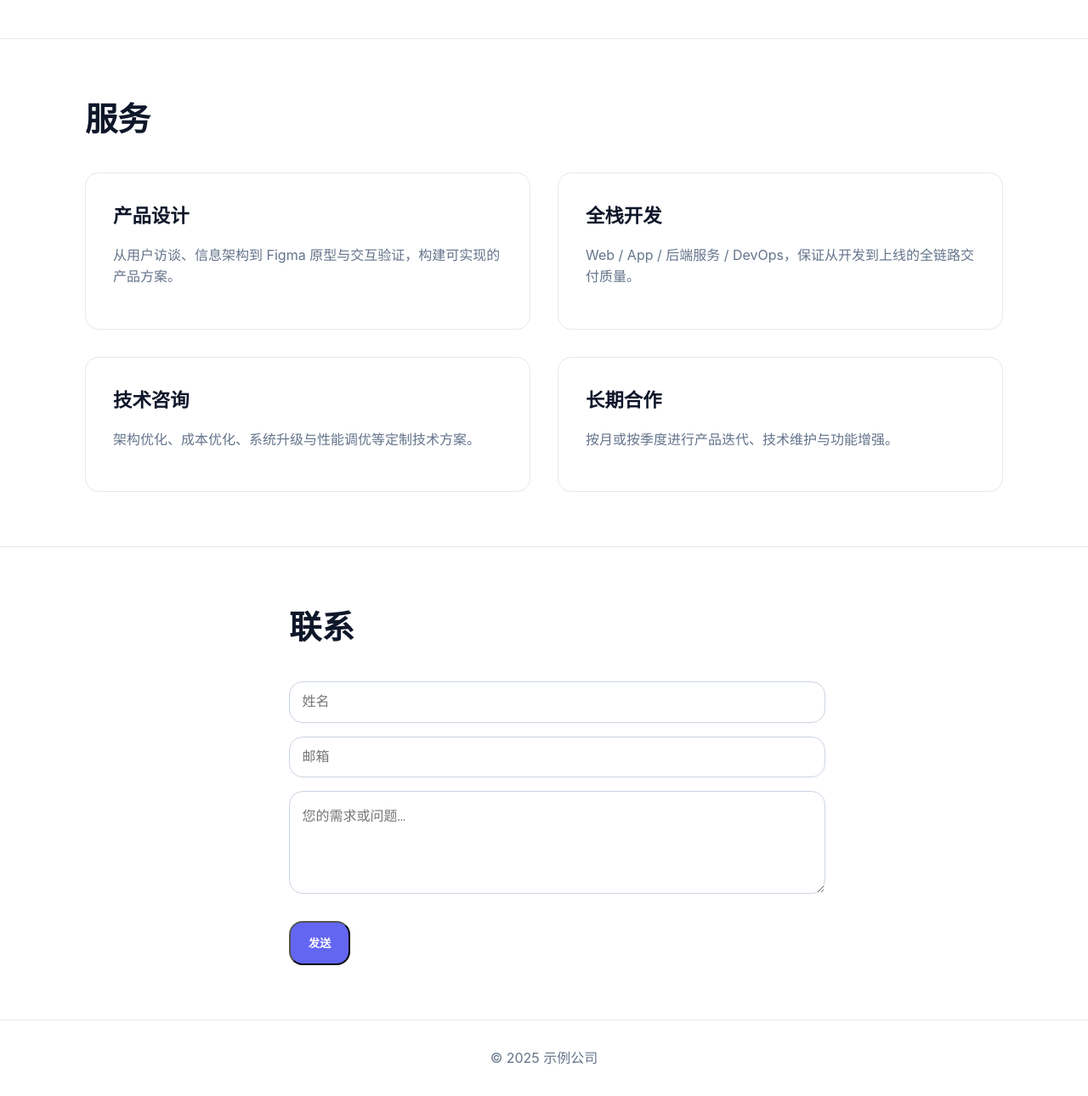
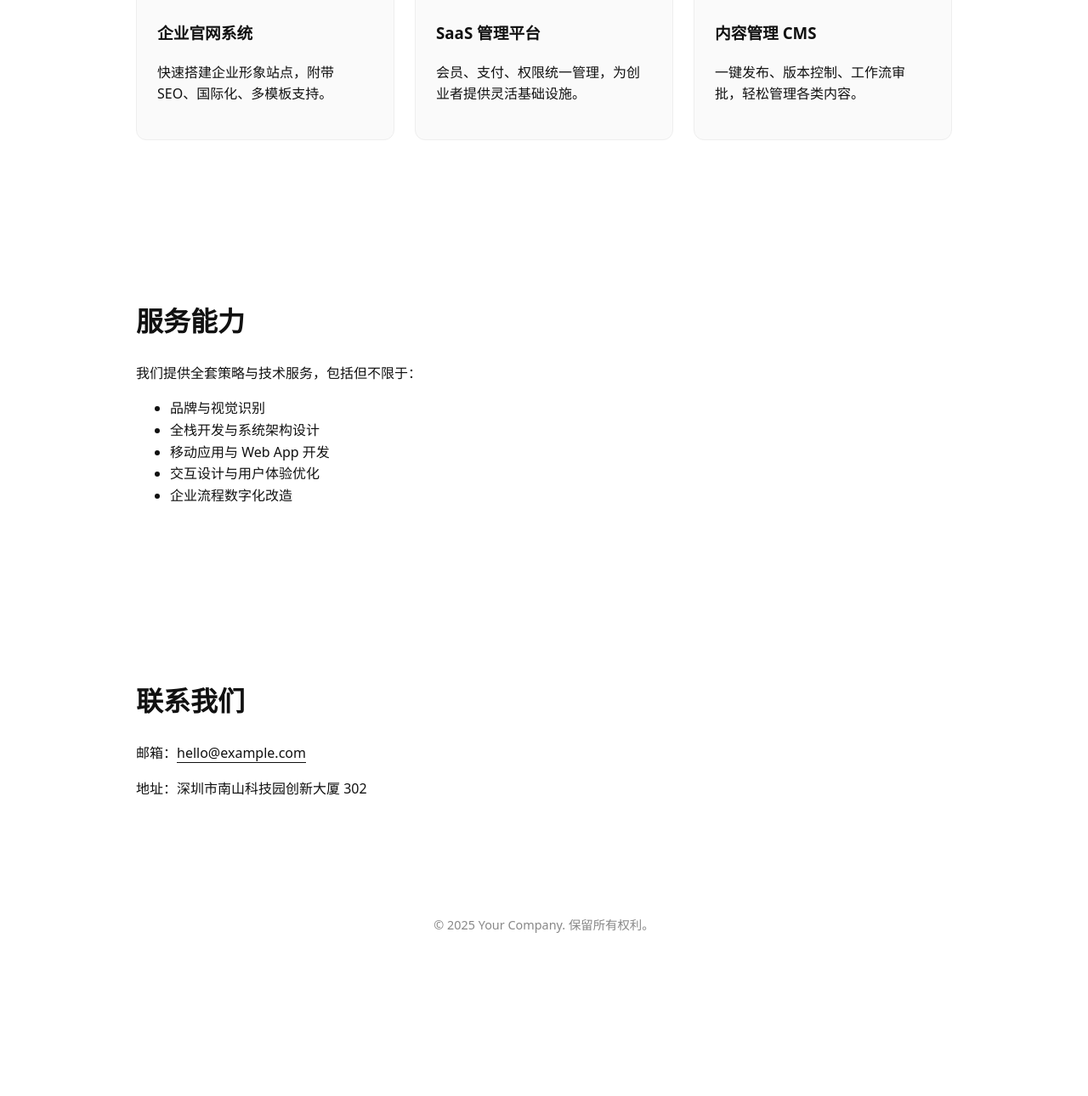
Before and after one commit to wingsun97/apps, a plain HTML site: page docs/corp.html in a window 1280 px wide. Shown: the part 1129-2419 px from the top of the page at 85% size. After the commit the page ends 2269 px from the top, so only its background shows below. Drawn offline with Linux system fonts and the light colour scheme.

Commit message:
Refactor HTML structure and update styles

```diff
--- a/docs/corp.html
+++ b/docs/corp.html
@@ -1,250 +1,224 @@
-<!doctype html>
-<html lang="zh-Hans">
+<!DOCTYPE html>
+<html lang="zh">
 <head>
-  <meta charset="utf-8" />
-  <meta name="viewport" content="width=device-width,initial-scale=1" />
-  <title>示例公司 — 简洁现代 SaaS 企业站</title>
-  <link rel="icon" href="data:,">
-
+  <meta charset="UTF-8" />
+  <meta name="viewport" content="width=device-width, initial-scale=1" />
+  <title>公司介绍</title>
   <style>
-    :root{
-      --bg: #ffffff;
-      --text: #0f172a;
-      --muted: #64748b;
-      --accent: #6366f1;
-      --radius: 16px;
-      --max: 1080px;
-      font-family: 'Inter', system-ui, -apple-system, BlinkMacSystemFont, sans-serif;
+    :root {
+      --header-height: 64px;
     }
 
-    body{
-      margin:0;
-      background:var(--bg);
-      color:var(--text);
-      line-height:1.6;
+    html {
+      scroll-behavior: smooth;
     }
 
-    /* 宽度容器 */
-    .container{
-      width:100%;
-      max-width:var(--max);
-      margin:0 auto;
-      padding:0 1rem;
+    body {
+      margin: 0;
+      font-family: system-ui, sans-serif;
+      color: #111;
+      line-height: 1.6;
+      background: #fff;
     }
 
-    /* 一屏一部分 */
-    section{
-      min-height:10vh;
-      display:flex;
-      align-items:center;
-      padding:4rem 0;
-      border-bottom:1px solid #e2e8f0;
+    /* Header */
+    .header {
+      position: fixed;
+      top: 0;
+      left: 0;
+      right: 0;
+      height: var(--header-height);
+      background: #ffffffd8;
+      backdrop-filter: blur(10px);
+      border-bottom: 1px solid #eee;
+      display: flex;
+      justify-content: space-between;
+      align-items: center;
+      padding: 0 24px;
+      z-index: 1000;
     }
 
-    h1, h2, h3{ margin:0; font-weight:700; }
-    h1{ font-size:clamp(2.4rem,4vw,3.6rem); line-height:1.15; }
-    h2{ font-size:clamp(1.8rem,3vw,2.4rem); margin-bottom:2rem; }
-    p{ color:var(--muted); max-width:70ch; }
-    a{ color:var(--accent); text-decoration:none; }
-
-    /* 顶部导航：极简风 */
-    header{
-      position:fixed;
-      width:100%;
-      top:0;
-      left:0;
-      backdrop-filter:blur(12px);
-      background:rgba(255,255,255,0.75);
-      border-bottom:1px solid #e2e8f0;
-      z-index:10;
-    }
-    nav{
-      height:64px;
-      display:flex;
-      align-items:center;
-      justify-content:space-between;
-    }
-    nav a{
-      margin-left:1.4rem;
-      color:var(--text);
-      font-weight:500;
+    .logo {
+      font-weight: 700;
+      font-size: 1.25rem;
     }
 
-    /* HERO */
-    .hero{
-      text-align:center;
-      justify-content:center;
-    }
-    .hero p{
-      margin:1rem auto 2rem auto;
-      font-size:1.1rem;
-    }
-    .btn{
-      display:inline-block;
-      background:var(--accent);
-      color:white;
-      padding:0.9rem 1.3rem;
-      border-radius:var(--radius);
-      font-weight:600;
-      margin-top:0.5rem;
+    nav a {
+      margin-left: 20px;
+      text-decoration: none;
+      color: #333;
+      font-weight: 500;
     }
 
-    /* GRID */
-    .grid{
-      display:grid;
-      gap:2rem;
-      grid-template-columns:1fr;
-    }
-    @media(min-width:760px){
-      .grid-2{ grid-template-columns:1fr 1fr; }
-      .grid-3{ grid-template-columns:repeat(3,1fr); }
+    nav a:hover {
+      color: #000;
+      border-bottom: 2px solid #000;
+      padding-bottom: 2px;
     }
 
-    /* 卡片 */
-    .card{
-      padding:2rem;
-      border-radius:var(--radius);
-      border:1px solid #e2e8f0;
-      background:white;
+    /* Global section layout */
+    header, section {
+      padding: 80px 24px;
+      max-width: 960px;
+      margin: auto;
     }
-    .card h3{
-      margin-bottom:0.5rem;
-      font-size:1.4rem;
+
+    /* Offset for fixed header */
+    section, header.hero {
+      scroll-margin-top: var(--header-height);
+    }
+
+    /* Hero */
+    .hero {
+      text-align: center;
+      padding-top: 160px;
+      padding-bottom: 160px;
+    }
+    .hero h1 {
+      font-size: clamp(2rem, 6vw, 4rem);
+      font-weight: 700;
+      margin-bottom: 20px;
+    }
+    .hero p {
+      font-size: clamp(1rem, 2vw, 1.25rem);
+      color: #555;
+      margin-bottom: 32px;
+    }
+    .hero a {
+      padding: 12px 32px;
+      border-radius: 8px;
+      background: #111;
+      color: #fff;
+      text-decoration: none;
+      display: inline-block;
+    }
+
+    /* Section titles */
+    h2 {
+      font-size: clamp(1.5rem, 3vw, 2rem);
+      margin-bottom: 24px;
+      font-weight: 600;
+    }
+
+    /* Products grid */
+    .grid {
+      display: grid;
+      gap: 24px;
+      grid-template-columns: repeat(auto-fit, minmax(260px, 1fr));
+    }
+
+    .card {
+      padding: 24px;
+      border: 1px solid #eee;
+      border-radius: 12px;
+      background: #fafafa;
+      transition: transform 0.2s ease, box-shadow 0.2s ease;
+    }
+    .card:hover {
+      transform: translateY(-4px);
+      box-shadow: 0 6px 12px rgba(0,0,0,0.05);
     }
 
     /* Contact */
-    input, textarea{
-      width:100%;
-      padding:0.9rem;
-      border:1px solid #cbd5e1;
-      border-radius:var(--radius);
-      font-size:1rem;
-      margin-bottom:1rem;
+    .contact a {
+      color: #111;
+      text-decoration: none;
+      border-bottom: 1px solid #111;
     }
 
-    footer{
-      text-align:center;
-      color:var(--muted);
-      padding:2rem 0;
+    footer {
+      text-align: center;
+      padding: 40px 0;
+      color: #888;
+      font-size: 0.9rem;
     }
 
-    /* 让导航不遮挡内容 */
-    .offset{
-      padding-top:64px;
+    /* Mobile nav */
+    @media (max-width: 640px) {
+      nav {
+        display: none;
+      }
+      .mobile-note {
+        display: block;
+        font-size: 0.8rem;
+        color: #666;
+        margin-top: 8px;
+      }
     }
   </style>
 </head>
-
 <body>
 
-<header>
-  <div class="container">
+  <!-- FIXED HEADER -->
+  <div class="header">
+    <div class="logo">MyCompany</div>
     <nav>
-      <strong>示例公司</strong>
-      <div>
       <a href="#about">关于我们</a>
       <a href="#products">产品</a>
-        <a href="#services">服务</a>
+      <a href="#service">服务</a>
       <a href="#contact">联系</a>
-      </div>
     </nav>
   </div>
-</header>
-
-<div class="offset">
 
   <!-- HERO -->
-<section class="hero" id="hero">
-  <div class="container">
-    <h1>让现代化产品与技术<br>赋能你的业务增长</h1>
-    <p>我们专注于 SaaS 产品、企业数字化平台、商用系统研发，帮助企业更快速、更灵活、更可靠地交付核心价值。</p>
-    <a class="btn" href="#contact">开始合作</a>
-  </div>
-</section>
+  <header class="hero">
+    <h1>让你的业务更进一步</h1>
+    <p>我们提供现代化数字解决方案，帮助企业高速成长。</p>
+    <a href="#contact">联系我们</a>
+  </header>
 
   <!-- ABOUT -->
   <section id="about">
-  <div class="container">
-    <div>
     <h2>关于我们</h2>
-      <p>示例公司是一支跨产品、设计、工程的现代化技术团队。我们帮助企业从 0 到 1 构建数字化产品，也支持从 1 到 100 的产品扩展、稳定性提升和持续迭代。</p>
-    </div>
-  </div>
+    <p>
+      我们是一家专注于企业数字化升级的科技公司，提供网站建设、品牌系统、
+      智能工具与业务流程优化服务。团队由设计师、工程师与战略顾问组成，
+      以体验与效率为核心，为企业打造可靠、优雅、可扩展的产品体验。
+    </p>
   </section>
 
   <!-- PRODUCTS -->
   <section id="products">
-  <div class="container">
-    <h2>产品</h2>
-
-    <div class="grid grid-3">
+    <h2>核心产品</h2>
+    <div class="grid">
       <div class="card">
-        <h3>电商平台</h3>
-        <p>完整的商品、支付、订单与后台管理系统。适合快速上线品牌商城。</p>
+        <h3>企业官网系统</h3>
+        <p>快速搭建企业形象站点，附带 SEO、国际化、多模板支持。</p>
       </div>
       <div class="card">
-        <h3>协作平台</h3>
-        <p>知识库、任务管理、审批流等企业内部协同套件，支持权限与 SSO。</p>
+        <h3>SaaS 管理平台</h3>
+        <p>会员、支付、权限统一管理，为创业者提供灵活基础设施。</p>
       </div>
       <div class="card">
-        <h3>API 网关</h3>
-        <p>为开发者提供稳定的 API 管理、监控与第三方集成 SDK。</p>
-      </div>
+        <h3>内容管理 CMS</h3>
+        <p>一键发布、版本控制、工作流审批，轻松管理各类内容。</p>
       </div>
     </div>
   </section>
 
   <!-- SERVICES -->
-<section id="services">
-  <div class="container">
-    <h2>服务</h2>
-
-    <div class="grid grid-2">
-      <div class="card">
-        <h3>产品设计</h3>
-        <p>从用户访谈、信息架构到 Figma 原型与交互验证，构建可实现的产品方案。</p>
-      </div>
-      <div class="card">
-        <h3>全栈开发</h3>
-        <p>Web / App / 后端服务 / DevOps，保证从开发到上线的全链路交付质量。</p>
-      </div>
-      <div class="card">
-        <h3>技术咨询</h3>
-        <p>架构优化、成本优化、系统升级与性能调优等定制技术方案。</p>
-      </div>
-      <div class="card">
-        <h3>长期合作</h3>
-        <p>按月或按季度进行产品迭代、技术维护与功能增强。</p>
-      </div>
-    </div>
-  </div>
+  <section id="service">
+    <h2>服务能力</h2>
+    <p>我们提供全套策略与技术服务，包括但不限于：</p>
+    <ul>
+      <li>品牌与视觉识别</li>
+      <li>全栈开发与系统架构设计</li>
+      <li>移动应用与 Web App 开发</li>
+      <li>交互设计与用户体验优化</li>
+      <li>企业流程数字化改造</li>
+    </ul>
   </section>
 
   <!-- CONTACT -->
-<section id="contact">
-  <div class="container">
-    <div style="max-width:600px; margin:0 auto; width:100%;">
-      <h2>联系</h2>
-
-      <form>
-        <input type="text" placeholder="姓名" required />
-        <input type="email" placeholder="邮箱" required />
-        <textarea rows="5" placeholder="您的需求或问题…" required></textarea>
-        <button class="btn" type="submit">发送</button>
-      </form>
-    </div>
-  </div>
+  <section id="contact" class="contact">
+    <h2>联系我们</h2>
+    <p>邮箱：<a href="mailto:hello@example.com">hello@example.com</a></p>
+    <p>地址：深圳市南山科技园创新大厦 302</p>
   </section>
 
   <footer>
-  © <span id="year"></span> 示例公司
+    © 2025 Your Company. 保留所有权利。
   </footer>
-
-</div>
-
-<script>
-  document.getElementById('year').textContent = new Date().getFullYear();
-</script>
 
 </body>
 </html>
```
Lines whose indentation alone changed are shown as unchanged.
